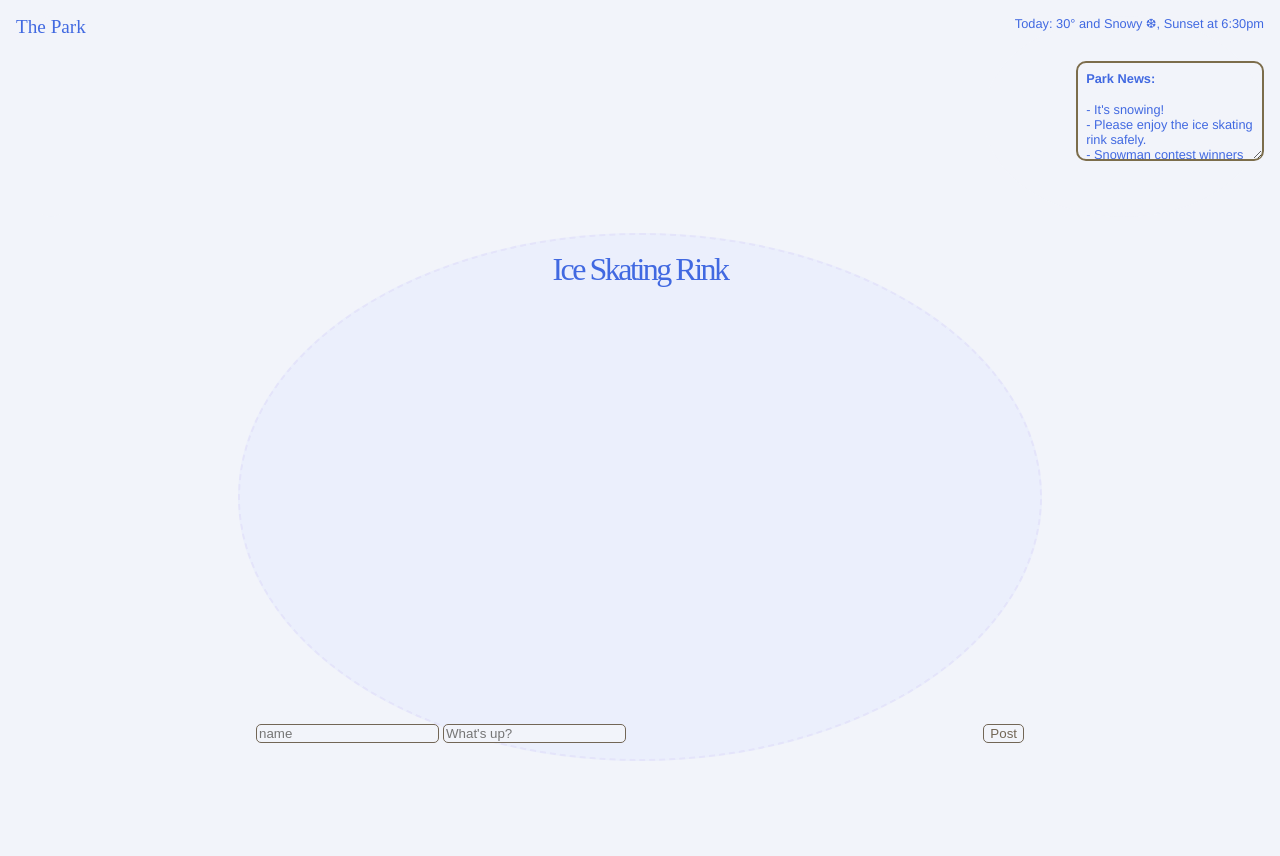
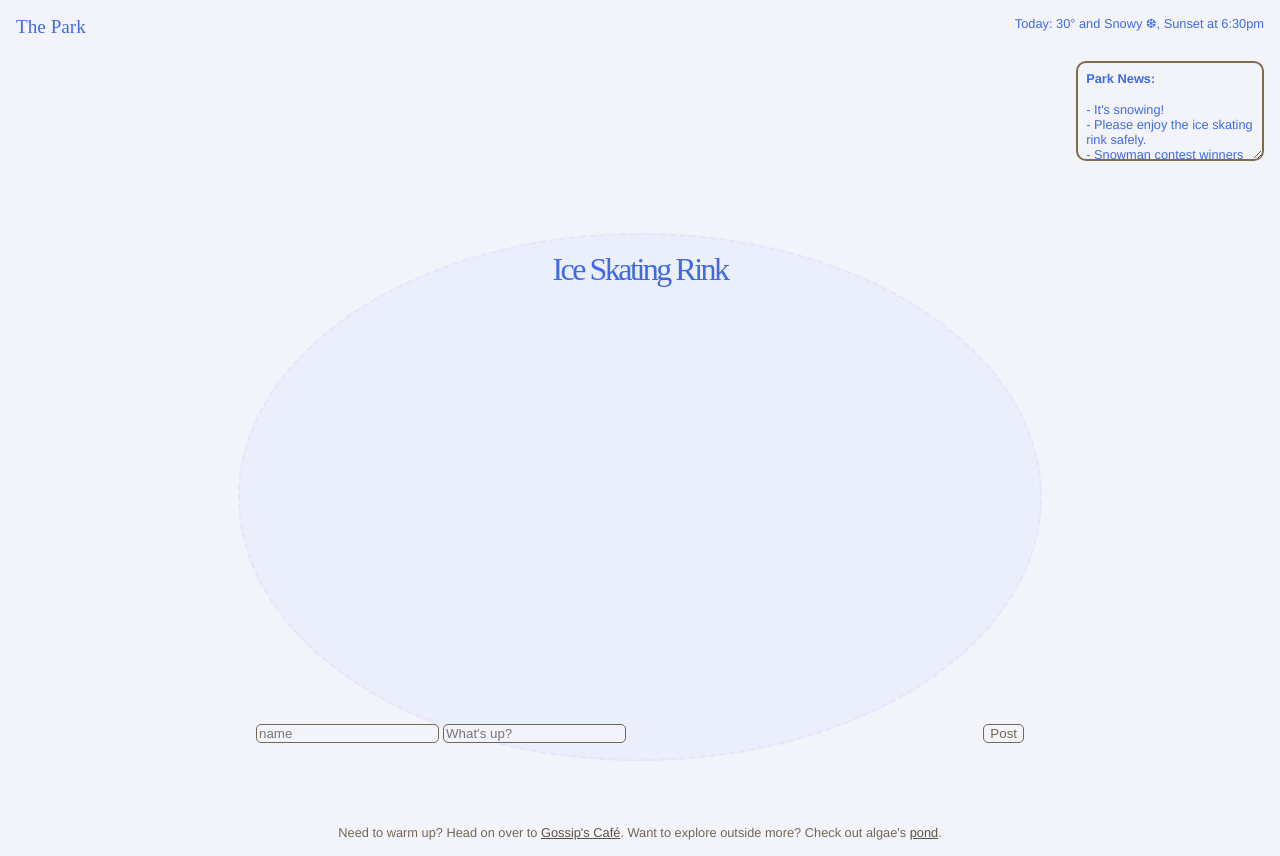
Before and after one commit to clemhepburn/the-park, a website with bundled scripts: page fe/index.html in a window 1280 px wide. Before the commit the page ends 800 px from the top, so only its background shows below. Built offline with nearby package versions, Linux system fonts and the light colour scheme; no server answers.

Commit message:
footer links

```diff
--- a/fe/index.html
+++ b/fe/index.html
@@ -46,7 +46,9 @@
     </div>
   </main>
 
-  <footer></footer>
+  <footer>
+    <span>Need to warm up? Head on over to <a href="">Gossip's Café</a>. Want to explore outside more? Check out algae's <a href="">pond</a>.</span>
+  </footer>
 </body>
 
 </html>
--- a/fe/style.css
+++ b/fe/style.css
@@ -219,3 +219,18 @@ button {
     margin-bottom: 10px;
   }
 }
+
+footer {
+  display: flex;
+  flex-direction: column;
+  align-items: center;
+  justify-content: center;
+  padding: 1rem;
+  padding-top: 4rem;
+  font-size: 0.8rem;
+  color: rgb(114, 102, 86);
+}
+
+footer a {
+  color: rgb(91, 81, 69);
+}
```
